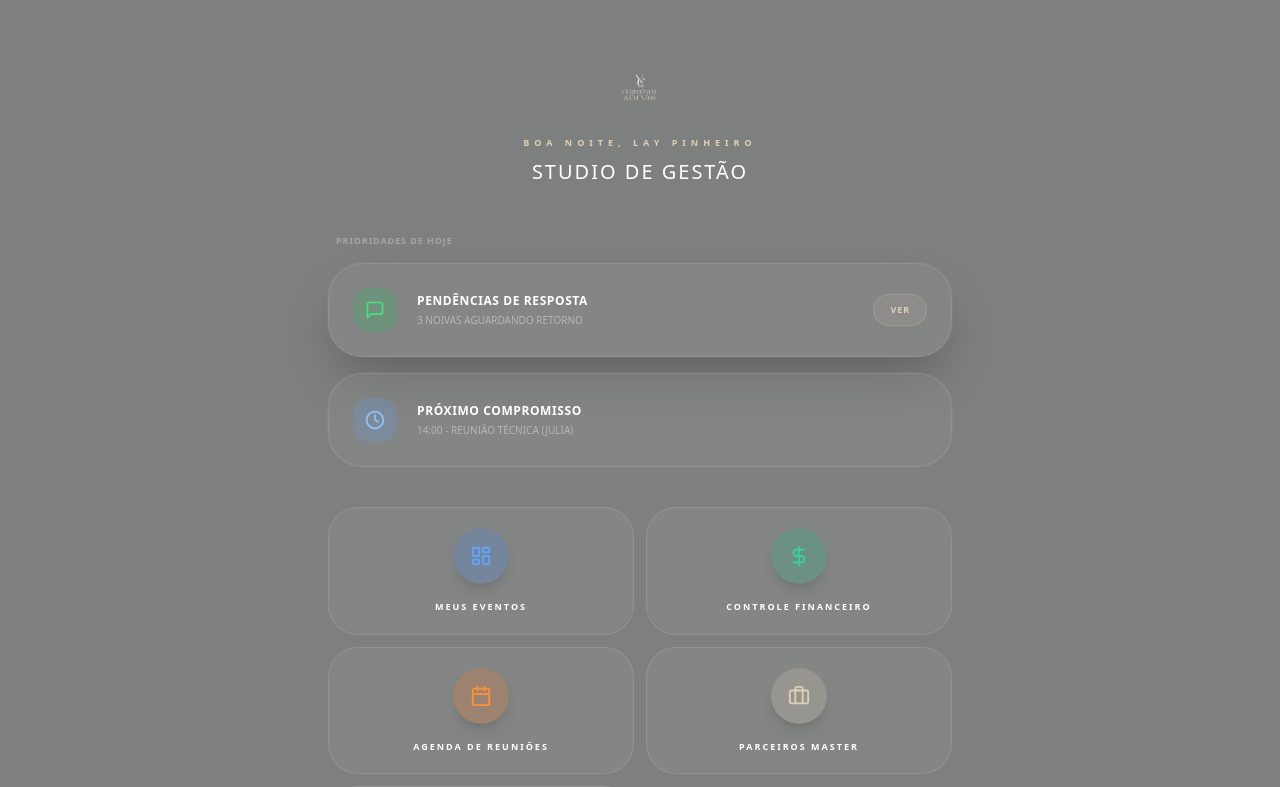
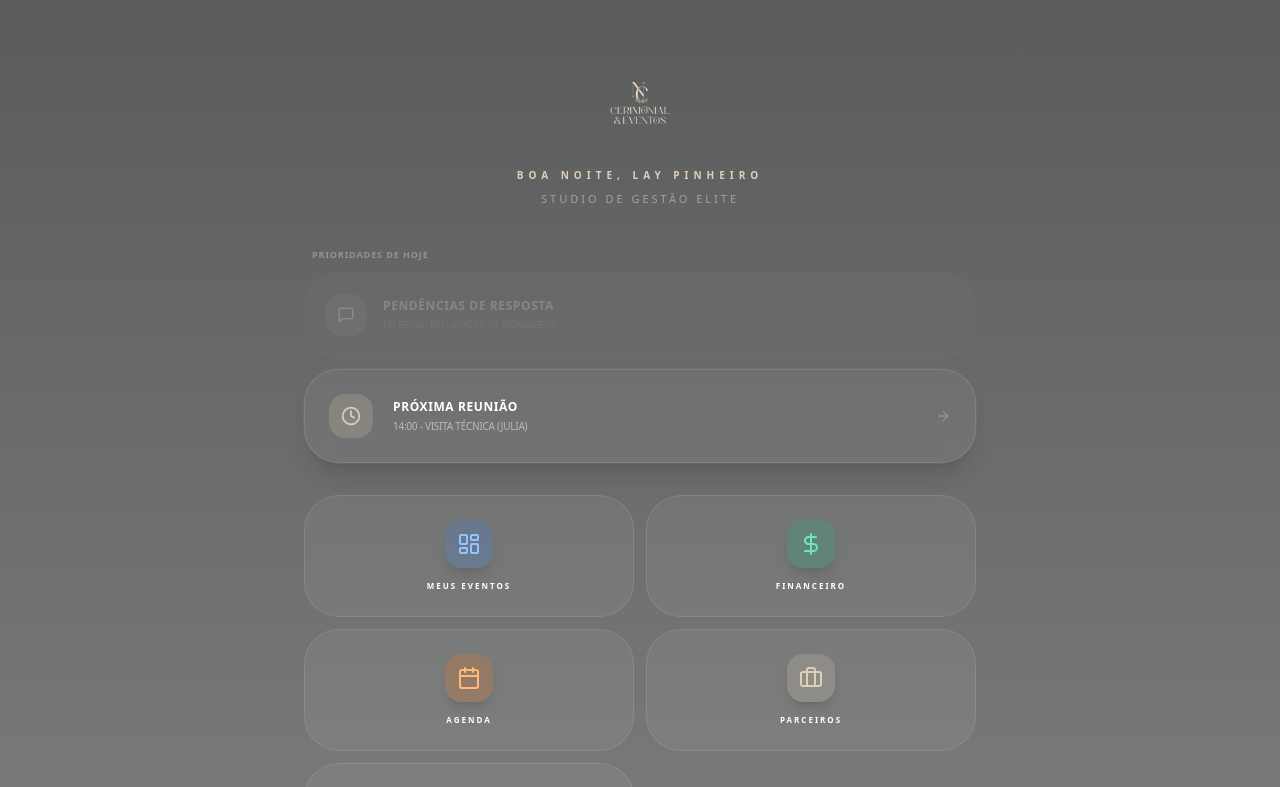
Before and after one commit to layssa20pinheiro-oss/app-checklist-v2, a Next.js app: page / in a window 1280 px wide. Shown: the top 787 px of the page. Built offline with nearby package versions, Linux system fonts and the light colour scheme.

Commit message:
Update index.js

```diff
--- a/pages/index.js
+++ b/pages/index.js
@@ -9,8 +9,6 @@ import Head from 'next/head';
 export default function HomeAdmin() {
   const router = useRouter();
   const [saudacao, setSaudacao] = useState('');
-
-  // No futuro, esse nome virá do login da cliente
   const [usuarioNome, setUsuarioNome] = useState('Lay Pinheiro');
 
   useEffect(() => {
@@ -21,72 +19,78 @@ export default function HomeAdmin() {
   }, []);
 
   const modulos = [
-    { id: 1, titulo: 'Meus Eventos', icon: <LayoutDashboard size={22}/>, cor: 'bg-blue-500/20 text-blue-400', rota: '/eventos-lista' },
-    { id: 2, titulo: 'Controle Financeiro', icon: <DollarSign size={22}/>, cor: 'bg-emerald-500/20 text-emerald-400', rota: '/financeiro' },
-    { id: 3, titulo: 'Agenda de Reuniões', icon: <Calendar size={22}/>, cor: 'bg-orange-500/20 text-orange-400', rota: '/agenda' },
-    { id: 4, titulo: 'Parceiros Master', icon: <Briefcase size={22}/>, cor: 'bg-[#ded0b8]/20 text-[#ded0b8]', rota: '/catalogo-fornecedores' },
-    { id: 5, titulo: 'Configuração Geral', icon: <Settings2 size={22}/>, cor: 'bg-purple-500/20 text-purple-400', rota: '/config-global' },
+    { id: 1, titulo: 'Meus Eventos', icon: <LayoutDashboard size={24}/>, cor: 'bg-blue-500/20 text-blue-300', rota: '/eventos-lista' },
+    { id: 2, titulo: 'Financeiro', icon: <DollarSign size={24}/>, cor: 'bg-emerald-500/20 text-emerald-300', rota: '/financeiro' },
+    { id: 3, titulo: 'Agenda', icon: <Calendar size={24}/>, cor: 'bg-orange-500/20 text-orange-300', rota: '/agenda' },
+    { id: 4, titulo: 'Parceiros', icon: <Briefcase size={24}/>, cor: 'bg-[#ded0b8]/20 text-[#ded0b8]', rota: '/catalogo-fornecedores' },
+    { id: 5, titulo: 'Config. Geral', icon: <Settings2 size={24}/>, cor: 'bg-purple-500/20 text-purple-300', rota: '/config-global' },
   ];
 
   return (
-    <div className="min-h-screen bg-[#7e7f7f] font-sans pb-10">
+    // Sugestão de fundo: um gradiente sutil para mais elegância
+    <div className="min-h-screen bg-gradient-to-b from-[#5a5b5b] to-[#7e7f7f] font-sans pb-10 px-6">
       <Head><title>Studio de Gestão | NC</title></Head>
 
-      {/* HEADER ELEGANTE */}
-      <div className="pt-16 pb-12 px-8 max-w-2xl mx-auto text-center">
-        <img src="/logo_nc_transparente.png" alt="NC" className="h-12 mx-auto mb-6 object-contain" />
-        <p className="text-[#ded0b8] text-[9px] uppercase font-bold tracking-[5px] mb-2">{saudacao}, {usuarioNome}</p>
-        <h1 className="text-white text-xl font-light uppercase tracking-[2px]">Studio de Gestão</h1>
+      {/* HEADER: LOGO AUMENTADA E SAUDAÇÃO */}
+      <div className="pt-16 pb-10 text-center max-w-2xl mx-auto">
+        <img
+          src="/logo_nc_transparente.png"
+          alt="NC Cerimonial"
+          className="h-20 mx-auto mb-6 object-contain" // Logo aumentada
+        />
+        <p className="text-[#ded0b8] text-[10px] uppercase font-bold tracking-[5px] mb-2">
+          {saudacao}, {usuarioNome}
+        </p>
+        <h1 className="text-white/40 text-[11px] font-light uppercase tracking-[3px]">Studio de Gestão Elite</h1>
       </div>
 
-      <div className="max-w-2xl mx-auto px-6 space-y-10">
+      <div className="max-w-2xl mx-auto space-y-8">
 
-        {/* SEÇÃO: MENSAGENS E COMPROMISSOS (FOCO TOTAL) */}
-        <div className="grid grid-cols-1 gap-4">
-          <div className="flex items-center justify-between px-2">
-            <h2 className="text-[9px] font-bold uppercase tracking-widest text-white/30">Prioridades de Hoje</h2>
+        {/* SEÇÃO: PRIORIDADES (COMPROMISSOS) */}
+        <div className="space-y-3">
+          <h2 className="text-[9px] font-bold uppercase tracking-widest text-white/30 px-2">Prioridades de Hoje</h2>
+
+          {/* Pendências WhatsApp (DESABILITADO) */}
+          <div className="bg-white/5 backdrop-blur-md border border-white/5 rounded-[30px] p-5 flex items-center gap-4 opacity-40 grayscale cursor-not-allowed">
+            <div className="p-3 bg-white/10 text-white/50 rounded-2xl">
+              <MessageSquare size={18} />
+            </div>
+            <div className="flex-1">
+              <h3 className="text-white/50 text-xs font-bold uppercase tracking-wider">Pendências de Resposta</h3>
+              <p className="text-[9px] text-white/20 mt-1 uppercase">Em breve: Integração de mensagens</p>
+            </div>
           </div>
 
-          {/* Card WhatsApp / Pendências */}
-          <div className="bg-white/5 backdrop-blur-md border border-white/10 rounded-[35px] p-6 flex items-center gap-5 ring-1 ring-white/5 shadow-2xl">
-            <div className="p-3 bg-green-500/20 text-green-400 rounded-2xl">
-              <MessageSquare size={20} />
-            </div>
-            <div className="flex-1">
-              <h3 className="text-white text-xs font-bold uppercase tracking-wider">Pendências de Resposta</h3>
-              <p className="text-[10px] text-white/40 mt-1 uppercase">3 noivas aguardando retorno</p>
-            </div>
-            <button className="text-[9px] font-bold text-[#ded0b8] uppercase tracking-widest bg-[#ded0b8]/10 px-4 py-2 rounded-full border border-[#ded0b8]/20">Ver</button>
-          </div>
-
-          {/* Próximo Evento/Compromisso */}
-          <div className="bg-white/5 backdrop-blur-md border border-white/10 rounded-[35px] p-6 flex items-center gap-5 ring-1 ring-white/5">
-            <div className="p-3 bg-blue-400/20 text-blue-300 rounded-2xl">
+          {/* Próximo Compromisso (MANTIDO LARGO) */}
+          <div className="bg-white/5 backdrop-blur-md border border-white/10 rounded-[35px] p-6 flex items-center gap-5 shadow-xl ring-1 ring-white/5">
+            <div className="p-3 bg-[#ded0b8]/20 text-[#ded0b8] rounded-2xl">
               <Clock size={20} />
             </div>
             <div className="flex-1">
-              <h3 className="text-white text-xs font-bold uppercase tracking-wider">Próximo Compromisso</h3>
-              <p className="text-[10px] text-white/40 mt-1 uppercase">14:00 - Reunião Técnica (Julia)</p>
+              <h3 className="text-white text-xs font-bold uppercase tracking-wider">Próxima Reunião</h3>
+              <p className="text-[10px] text-white/50 mt-1 uppercase tracking-tight">14:00 - Visita Técnica (Julia)</p>
             </div>
+            <ArrowRight size={16} className="text-white/20" />
           </div>
         </div>
 
-        {/* MENU PRINCIPAL EM GRID */}
-        <div className="grid grid-cols-1 sm:grid-cols-2 gap-3 pb-10">
+        {/* MENU PRINCIPAL: BOTÕES LADO A LADO */}
+        <div className="grid grid-cols-2 gap-3 pb-10">
           {modulos.map(item => (
             <button
               key={item.id}
               onClick={() => router.push(item.rota)}
-              className="group bg-white/5 border border-white/10 p-5 rounded-[30px] flex flex-col items-center gap-4 hover:bg-white/10 transition-all active:scale-[0.98] text-center"
+              className="group bg-white/5 border border-white/10 p-6 rounded-[35px] flex flex-col items-center justify-center gap-3 hover:bg-white/10 transition-all active:scale-[0.95]"
             >
-              <div className={`w-14 h-14 rounded-full flex items-center justify-center shadow-lg ${item.cor}`}>
+              <div className={`w-12 h-12 rounded-2xl flex items-center justify-center shadow-lg transition-transform group-hover:scale-110 ${item.cor}`}>
                 {item.icon}
               </div>
-              <h3 className="text-white font-bold text-[9px] uppercase tracking-[2px]">{item.titulo}</h3>
+              <h3 className="text-white font-bold text-[8px] uppercase tracking-[2px] text-center">
+                {item.titulo}
+              </h3>
             </button>
           ))}
         </div>
-
       </div>
     </div>
   );
```
